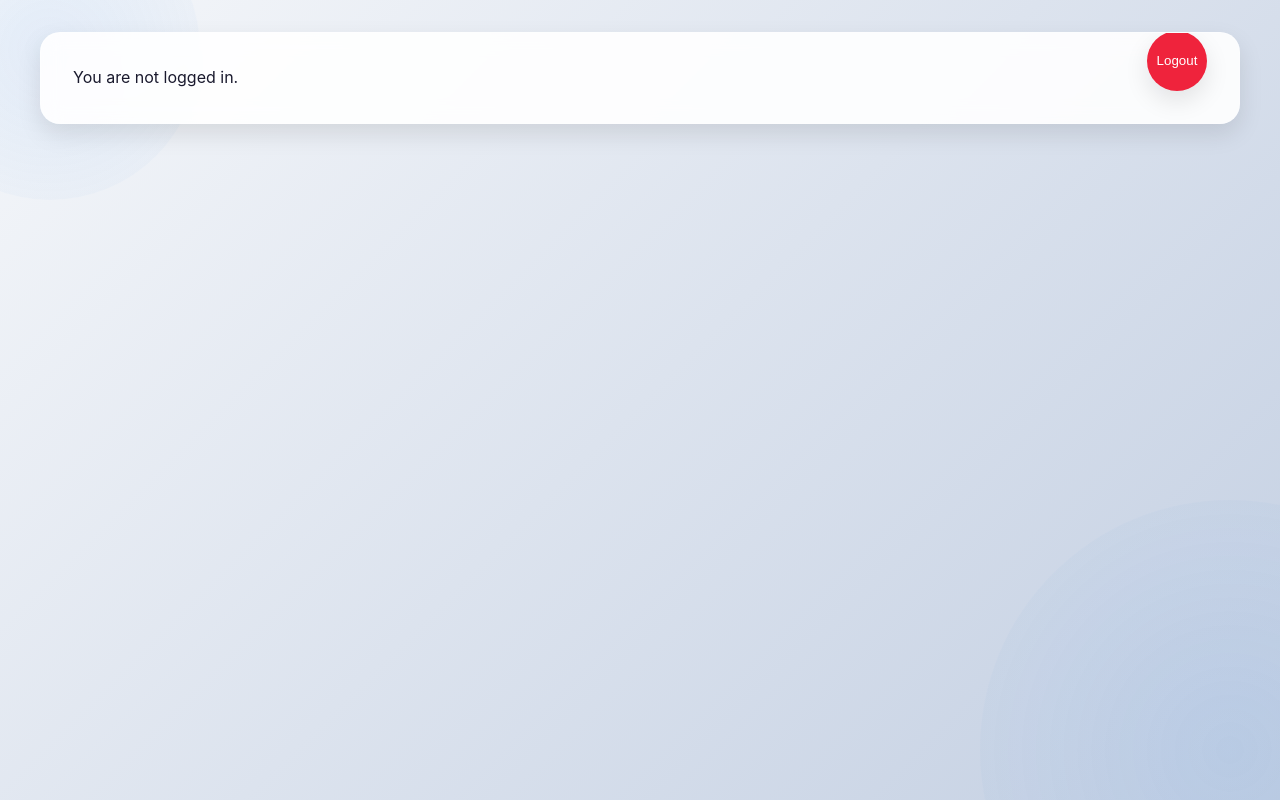
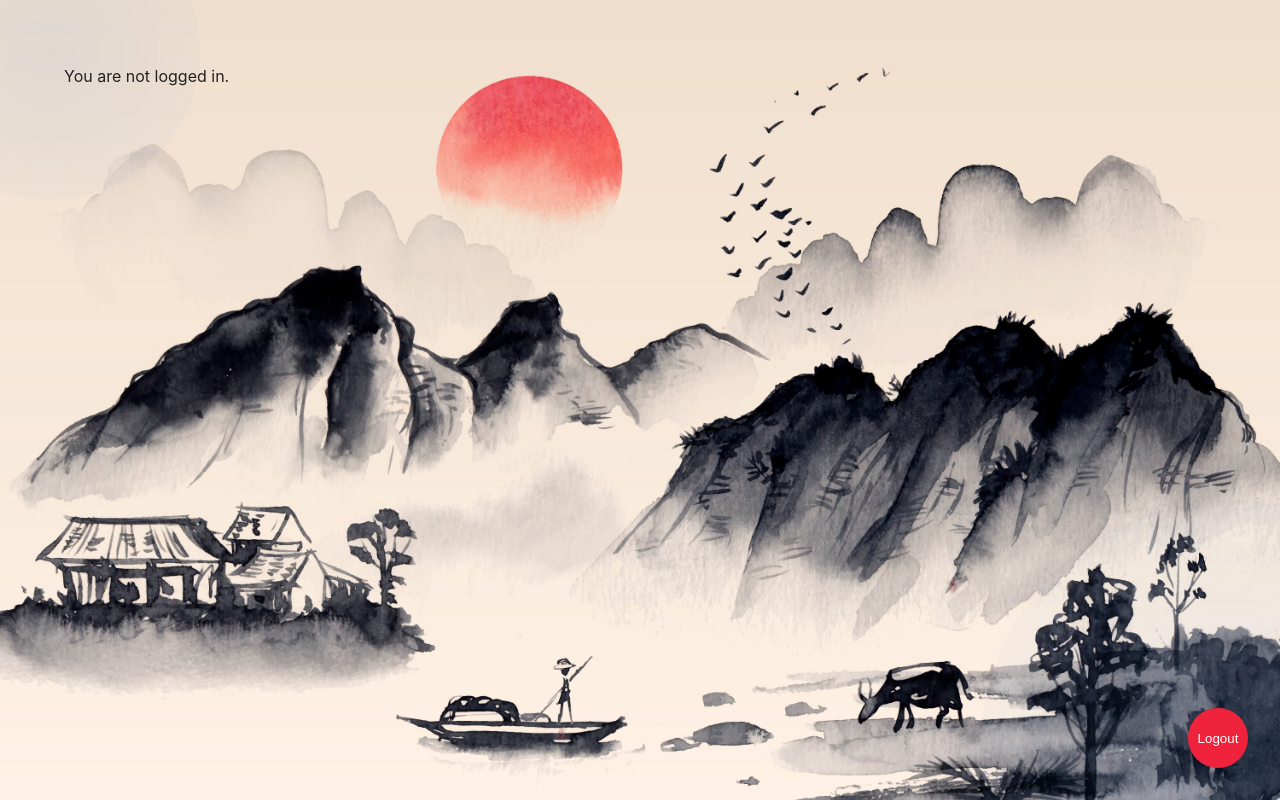
Before and after one commit to mghangyi24/hanqiao, a PHP site: page /main.html in a window 1280 px wide. Run offline with PHP 8.4, Linux system fonts and the light colour scheme.

Commit message:
adddesign25

```diff
--- a/public/admin.html
+++ b/public/admin.html
@@ -7,7 +7,10 @@
     <link rel="stylesheet" href="admin.css">
 </head>
 <body>
-    <h2>Admin Panel - User Management</h2>
+     <div class="admin-header">
+        <h2>Admin Panel - User Management</h2>
+        <button id="logoutBtn" class="logout-btn">Logout</button>
+    </div>
 
     <form id="addUserForm">
         <input type="text" id="newUsername" placeholder="Username" required />
--- a/public/auth.css
+++ b/public/auth.css
@@ -30,6 +30,7 @@
   padding: 20px;
   color: var(--dark);
   line-height: 1.6;
+  background-image: url(photo/ch-background.jpg);
 }
 
 /* ================ */
@@ -39,7 +40,7 @@
   background: white;
   width: 100%;
   max-width: 400px;
-  padding: 2.5rem;
+  padding: 2.9rem;
   border-radius: 16px;
   box-shadow: var(--card-shadow);
   animation: fadeIn 0.6s ease-out;
--- a/public/index.html
+++ b/public/index.html
@@ -3,14 +3,14 @@
 <head>
   <meta charset="UTF-8" />
   <meta name="viewport" content="width=device-width, initial-scale=1" />
-  <title>Student Login</title>
+  <title>Hanqiao Login</title>
   <link rel="stylesheet" href="auth.css" />
 </head>
 <body>
   <form id="loginForm">
     <div class="login-header">
-      <h1 class="login-title">🎓 Start Learning Now</h1>
-      <p class="login-subtitle">登录开启成功之路</p>
+      <h1 class="login-title">🎓 Begin Your Success</h1>
+      <p class="login-subtitle">登录，开启你的汉语之旅</p>
     </div>
 
     <div class="input-group">
--- a/public/main.css
+++ b/public/main.css
@@ -25,24 +25,38 @@
 }
 
 body {
-  background: linear-gradient(135deg, #f5f7fa 0%, #c3cfe2 100%);
   font-family: 'Poppins', -apple-system, BlinkMacSystemFont, sans-serif;
-  color: var(--dark);
+  color: #222; /* Darker text for better contrast */
   line-height: 1.6;
   min-height: 100vh;
   padding: 2rem;
-  background-attachment: fixed;
+  margin: 0;
+
+  /* Pure background photo with maximum visibility */
+  background: url('photo/main-back.jpg') no-repeat center center fixed;
+  background-size: cover;
 }
 
-#container {
+/* Transparent content container */
+.content-wrapper {
+  background-color: rgba(255, 255, 255, 0.7); /* Semi-transparent white */
+  backdrop-filter: blur(2px); /* Subtle frosted glass effect */
+  border-radius: 12px;
+  padding: 2rem;
   max-width: 1200px;
   margin: 0 auto;
-  background: var(--card-bg);
-  backdrop-filter: blur(10px);
-  border-radius: 20px;
-  box-shadow: var(--shadow-lg);
-  overflow: hidden;
-  border: 1px solid var(--glass-effect);
+  box-shadow: 0 4px 20px rgba(0, 0, 0, 0.1);
+  border: 1px solid rgba(255, 255, 255, 0.2);
+}
+
+/* Dark mode adaptation */
+@media (prefers-color-scheme: dark) {
+  body {
+    color: #eee; /* Light text for dark backgrounds */
+  }
+  .content-wrapper {
+    background-color: rgba(0, 0, 0, 0.6); /* Semi-transparent black */
+  }
 }
 
 /* Header Styles */
--- a/public/main.js
+++ b/public/main.js
@@ -41,11 +41,72 @@
                 const hskLevels = user.hsk_level.split(',').map(l => l.trim()).filter(l => l);
 
                 profileContainer.innerHTML = `
-                    <div class="welcome-section">
-                        <h2>Welcome back, ${user.username}!</h2>
-                        <p>Member since ${user.joined_date}</p>
-                    </div>
-                    <h3>Your HSK Progress</h3>
+                    <div class="welcome-section" style="
+    background: rgba(255, 255, 255, 0.85);
+    padding: 1.75rem;
+    margin-bottom: 2rem;
+    border-radius: 10px;
+    backdrop-filter: blur(0.5px);
+    -webkit-backdrop-filter: blur(6px);
+    box-shadow: 0 3px 15px rgba(0, 0, 0, 0.08);
+    border-left: 4px solid #4a90e2;
+    position: relative;
+    overflow: hidden;
+">
+    <!-- Frosted glass overlay effect -->
+    <div style="
+        position: absolute;
+        top: 0;
+        left: 0;
+        right: 0;
+        bottom: 0;
+        background: rgba(255, 255, 255, 0.4);
+        z-index: -1;
+    "></div>
+
+    <h2 style="
+        color: #2c3e50;
+        font-size: 1.8rem;
+        margin-bottom: 0.6rem;
+        font-weight: 650;
+        padding-bottom: 0.4rem;
+        border-bottom: 2px solid rgba(74, 144, 226, 0.3);
+    ">
+        Welcome back, ${user.username}!
+    </h2>
+
+    <p style="
+        color: #5a6a7a;
+        font-size: 1.05rem;
+        margin: 0;
+        display: flex;
+        align-items: center;
+        gap: 0.5rem;
+        padding: 0.5rem 0.8rem;
+        background: rgba(74, 144, 226, 0.12);
+        border-radius: 5px;
+        width: fit-content;
+        backdrop-filter: blur(2px);
+    ">
+        <span style="color: #4a90e2; font-size: 1.1rem;">📅</span>
+        Member since ${user.joined_date}
+    </p>
+</div>
+                    <h3 style="
+    display: inline-block;
+    background-color: #1F2937; /* dark gray */
+    color: #FCD34D; /* warm gold for contrast */
+    padding: 0.75rem 1.5rem;
+    border-radius: 0.75rem;
+    font-size: 1.75rem;
+    font-weight: 700;
+    letter-spacing: 0.5px;
+    box-shadow: 0 4px 12px rgba(0,0,0,0.2);
+    text-align: center;
+">
+    Your HSK Progress
+</h3>
+
                     <div class="hsk-levels-grid">
                         ${hskLevels.map(level => `
                             <div class="hsk-level-card" data-level="${level}">
@@ -54,12 +115,7 @@
                                     <div class="hsk-level-title">HSK Level ${level}</div>
                                 </div>
                                 <p class="hsk-level-description">${hskDescriptions[level].description}</p>
-                                <div class="progress-container">
-                                    <div class="progress-bar">
-                                        <div class="progress-fill" style="width: ${hskDescriptions[level].progress}%"></div>
-                                    </div>
-                                    <div class="progress-label">${hskDescriptions[level].progress}% complete</div>
-                                </div>
+
                             </div>
                         `).join('')}
                     </div>
```
Also changed, not shown: public/admin.css (+39 -0 lines), public/admin.js (+21 -0 lines), public/photo/main-back-newyear.jpg (added), public/photo/main-back.jpg (added).
